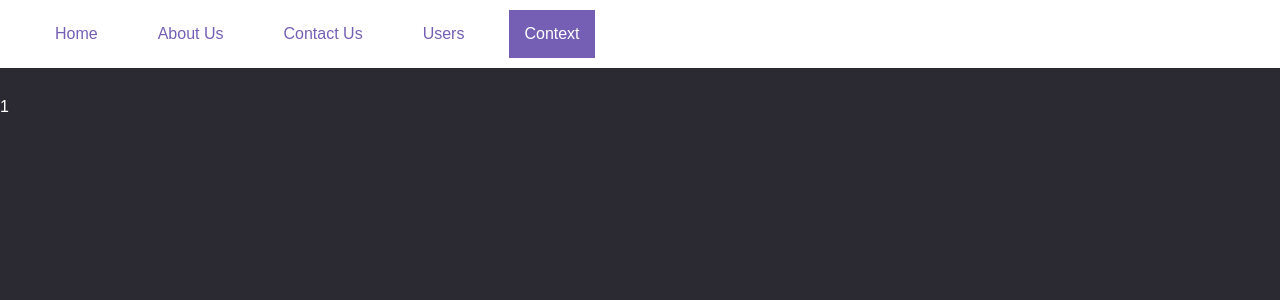
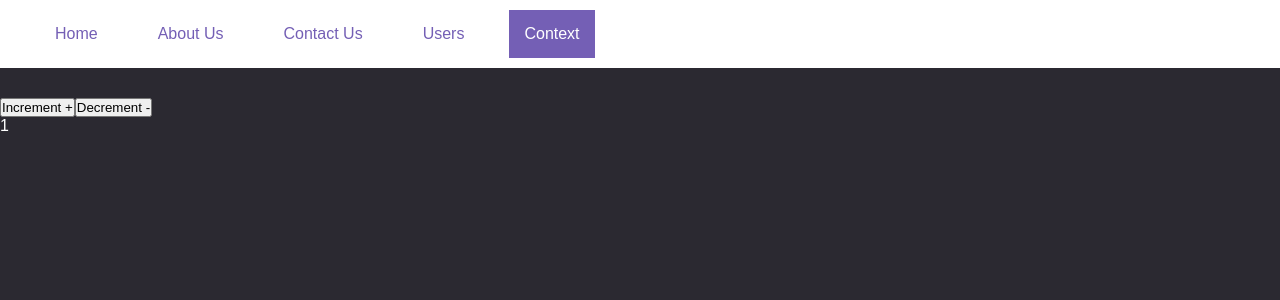
Before and after one commit to majiyd/React-Router-Redux-Context, a React (Create React App) app: page /Context in a window 1280 px wide. Shown: the top 300 px of the page. Built offline with nearby package versions, Linux system fonts and the light colour scheme.

Commit message:
wrote functions to update context state

```diff
--- a/src/components/Context.js
+++ b/src/components/Context.js
@@ -7,9 +7,23 @@ class ParentWindow extends React.Component {
     super(props);
     this.state = {number: 1 };
   }
+  componentWillUnmount() {
+    console.log("unmounting")
+  }
+
   render() {
     return (
-      <Context.Provider value={this.state}>
+      <Context.Provider
+        value = {{
+          state: this.state,
+          increment: ()=>{
+            this.setState({number: this.state.number + 1})
+          },
+          decrement: ()=>{
+            this.setState({number: this.state.number - 1})
+          },
+        }}
+      >
         <ChildWindow />
       </Context.Provider>
     );
@@ -21,7 +35,13 @@ class  ChildWindow extends React.Component {
     return (
       <React.Fragment>
         <Context.Consumer>
-          {context=><p>{context.number}</p>}
+          {context=><button onClick={context.increment}>Increment +</button>}
+        </Context.Consumer>
+        <Context.Consumer>
+          {context=><button onClick={context.decrement}>Decrement -</button>}
+        </Context.Consumer>
+        <Context.Consumer>
+          {context=><p>{context.state.number}</p>}
         </Context.Consumer>
       </React.Fragment>
     );
```
